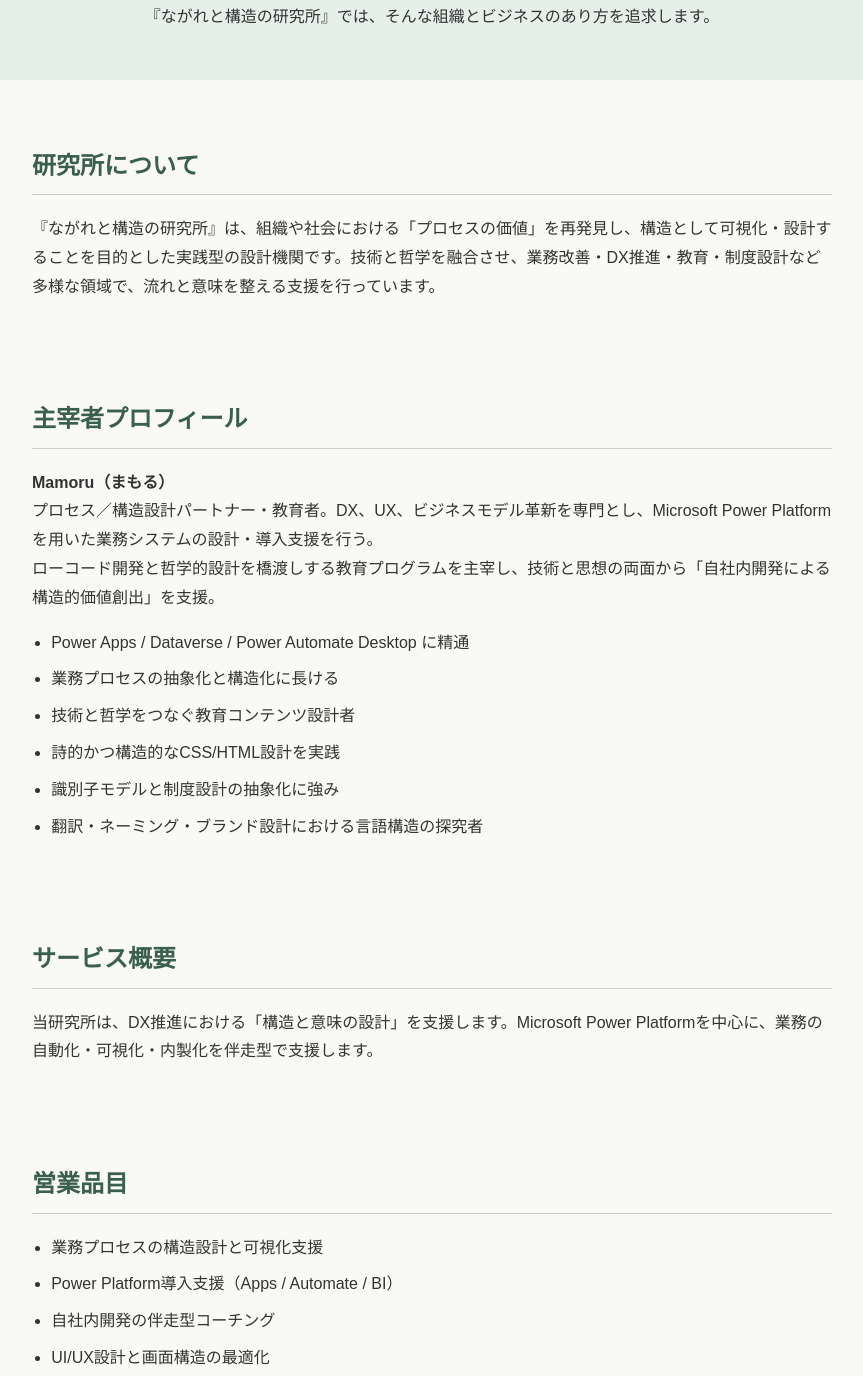
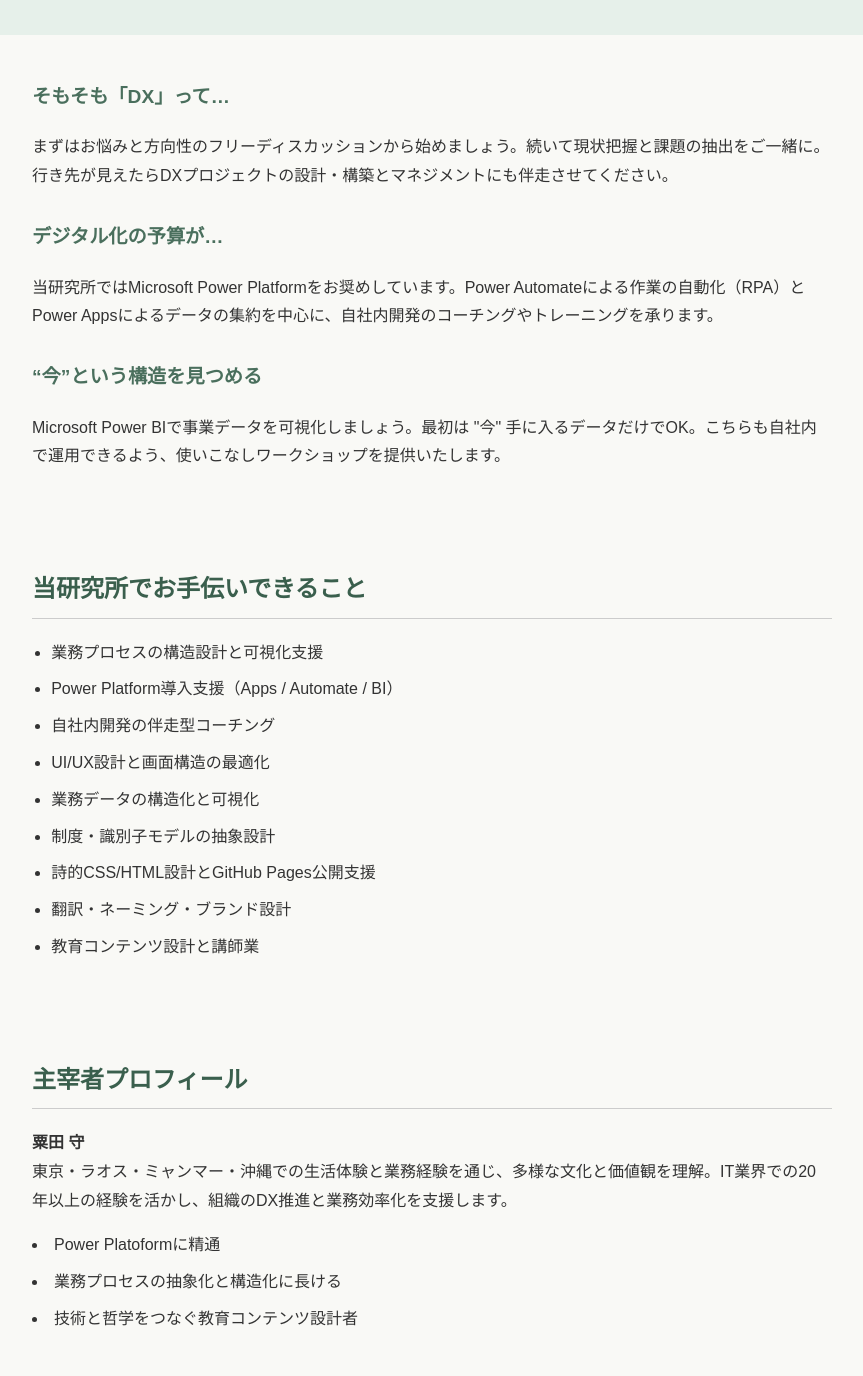
Before and after one commit to awtmmr/pdmi_website, a plain HTML site: page index.html in a window 1280 px wide. Shown: the part 169-1545 px from the top of the page, without its empty margins (208-1071 px from the left). Drawn offline with Linux system fonts and the light colour scheme.

Commit message:
記述修正

```diff
--- a/index.html
+++ b/index.html
@@ -9,42 +9,25 @@
 
     <!-- ヒーローセクション -->
     <header class="hero">
-      <img src="hero.jpg" alt="流れと構造を象徴する庭園のイメージ">
       <h1>せせらぎのように流れ、庭園のように整えられた構造</h1>
       <p>『ながれと構造の研究所』では、そんな組織とビジネスのあり方を追求します。</p>
     </header>
 
-    <!-- 研究所紹介 -->
+    <!-- よくある課題 -->
     <section>
-      <h2>研究所について</h2>
-      <p>『ながれと構造の研究所』は、組織や社会における「プロセスの価値」を再発見し、構造として可視化・設計することを目的とした実践型の設計機関です。技術と哲学を融合させ、業務改善・DX推進・教育・制度設計など多様な領域で、流れと意味を整える支援を行っています。</p>
-    </section>
+      <h3>そもそも「DX」って…</h3>
+      <p>まずはお悩みと方向性のフリーディスカッションから始めましょう。続いて現状把握と課題の抽出をご一緒に。行き先が見えたらDXプロジェクトの設計・構築とマネジメントにも伴走させてください。</p>
 
-    <!-- 主宰者プロフィール -->
-    <section>
-      <h2>主宰者プロフィール</h2>
-      <p><strong>Mamoru（まもる）</strong><br>
-      プロセス／構造設計パートナー・教育者。DX、UX、ビジネスモデル革新を専門とし、Microsoft Power Platformを用いた業務システムの設計・導入支援を行う。<br>
-      ローコード開発と哲学的設計を橋渡しする教育プログラムを主宰し、技術と思想の両面から「自社内開発による構造的価値創出」を支援。</p>
-      <ul>
-        <li>Power Apps / Dataverse / Power Automate Desktop に精通</li>
-        <li>業務プロセスの抽象化と構造化に長ける</li>
-        <li>技術と哲学をつなぐ教育コンテンツ設計者</li>
-        <li>詩的かつ構造的なCSS/HTML設計を実践</li>
-        <li>識別子モデルと制度設計の抽象化に強み</li>
-        <li>翻訳・ネーミング・ブランド設計における言語構造の探究者</li>
-      </ul>
-    </section>
+      <h3>デジタル化の予算が…</h3>
+      <p>当研究所ではMicrosoft Power Platformをお奨めしています。Power Automateによる作業の自動化（RPA）とPower Appsによるデータの集約を中心に、自社内開発のコーチングやトレーニングを承ります。</p>
 
-    <!-- サービス概要 -->
-    <section>
-      <h2>サービス概要</h2>
-      <p>当研究所は、DX推進における「構造と意味の設計」を支援します。Microsoft Power Platformを中心に、業務の自動化・可視化・内製化を伴走型で支援します。</p>
+      <h3>“今”という構造を見つめる</h3>
+      <p>Microsoft Power BIで事業データを可視化しましょう。最初は "今" 手に入るデータだけでOK。こちらも自社内で運用できるよう、使いこなしワークショップを提供いたします。</p>
     </section>
 
     <!-- 営業品目 -->
     <section>
-      <h2>営業品目</h2>
+      <h2>当研究所でお手伝いできること</h2>
       <ul>
         <li>業務プロセスの構造設計と可視化支援</li>
         <li>Power Platform導入支援（Apps / Automate / BI）</li>
@@ -58,23 +41,21 @@
       </ul>
     </section>
 
-    <!-- よくある課題 -->
+    <!-- 主宰者プロフィール -->
     <section>
-      <h2>よくある課題と対応</h2>
-      <h3>そもそも「DX」って…</h3>
-      <p>まずはお悩みと方向性のフリーディスカッションから始めましょう。続いて現状把握と課題の抽出をご一緒に。行き先が見えたらDXプロジェクトの設計・構築とマネジメントにも伴走させてください。</p>
-
-      <h3>デジタル化の予算が…</h3>
-      <p>当研究所ではMicrosoft Power Platformをお奨めしています。Power Automateによる作業の自動化（RPA）とPower Appsによるデータの集約を中心に、自社内開発のコーチングやトレーニングを承ります。</p>
-
-      <h3>“今”という構造を見つめる</h3>
-      <p>Microsoft Power BIで事業データを可視化しましょう。最初は "今" 手に入るデータだけでOK。こちらも自社内で運用できるよう、使いこなしワークショップを提供いたします。</p>
+      <h2>主宰者プロフィール</h2>
+      <p><strong>粟田 守</strong><br>
+      東京・ラオス・ミャンマー・沖縄での生活体験と業務経験を通じ、多様な文化と価値観を理解。IT業界での20年以上の経験を活かし、組織のDX推進と業務効率化を支援します。</p>
+        <li>Power Platoformに精通</li>
+        <li>業務プロセスの抽象化と構造化に長ける</li>
+        <li>技術と哲学をつなぐ教育コンテンツ設計者</li>
+        </ul>
     </section>
 
     <!-- お問い合わせ -->
     <footer>
       <h2>お問い合わせ</h2>
-      <p>ご相談・ご依頼は <a href="mailto:info@example.com">info@example.com</a> までお気軽に。</p>
+      <p>ご相談・ご依頼は <a href="mailto:awtmmr@pdmi.jp">awtmmr@pdmi.jp</a> までお気軽に。</p>
     </footer>
 
   </body>
```
